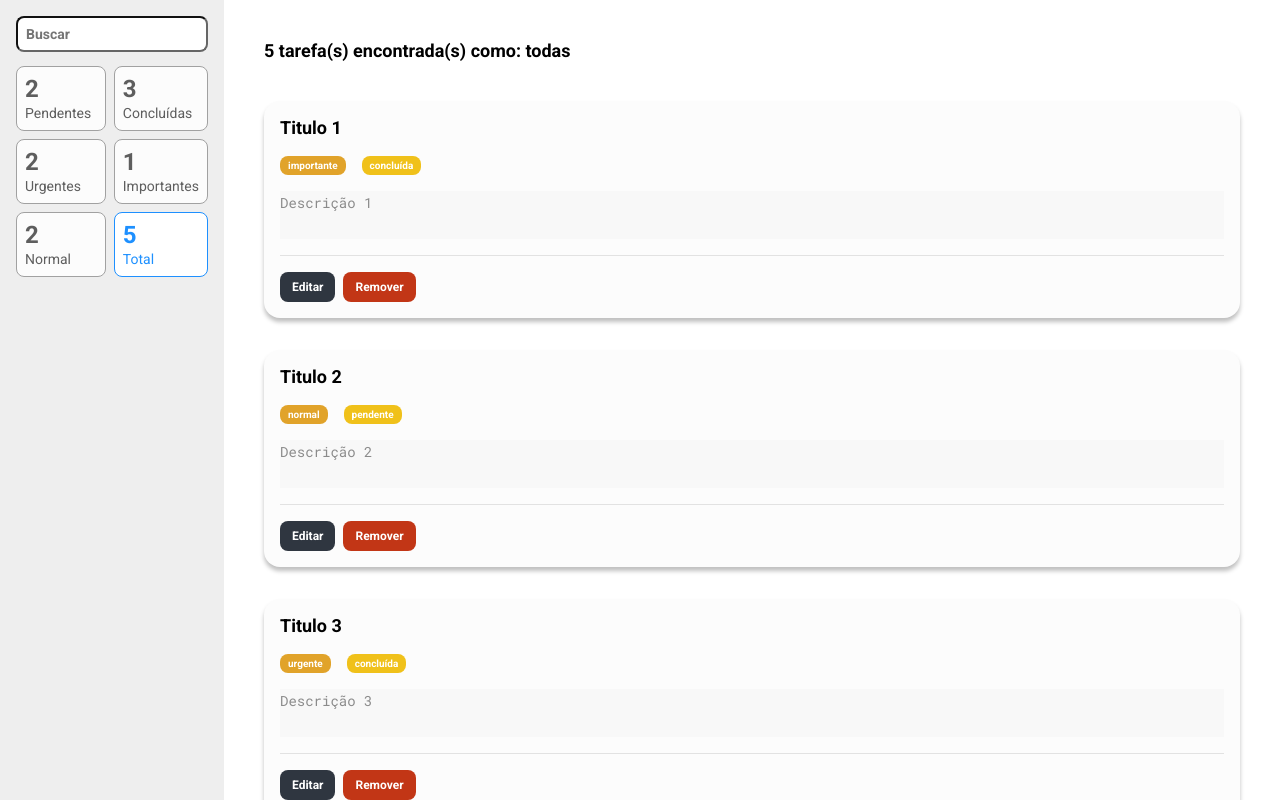
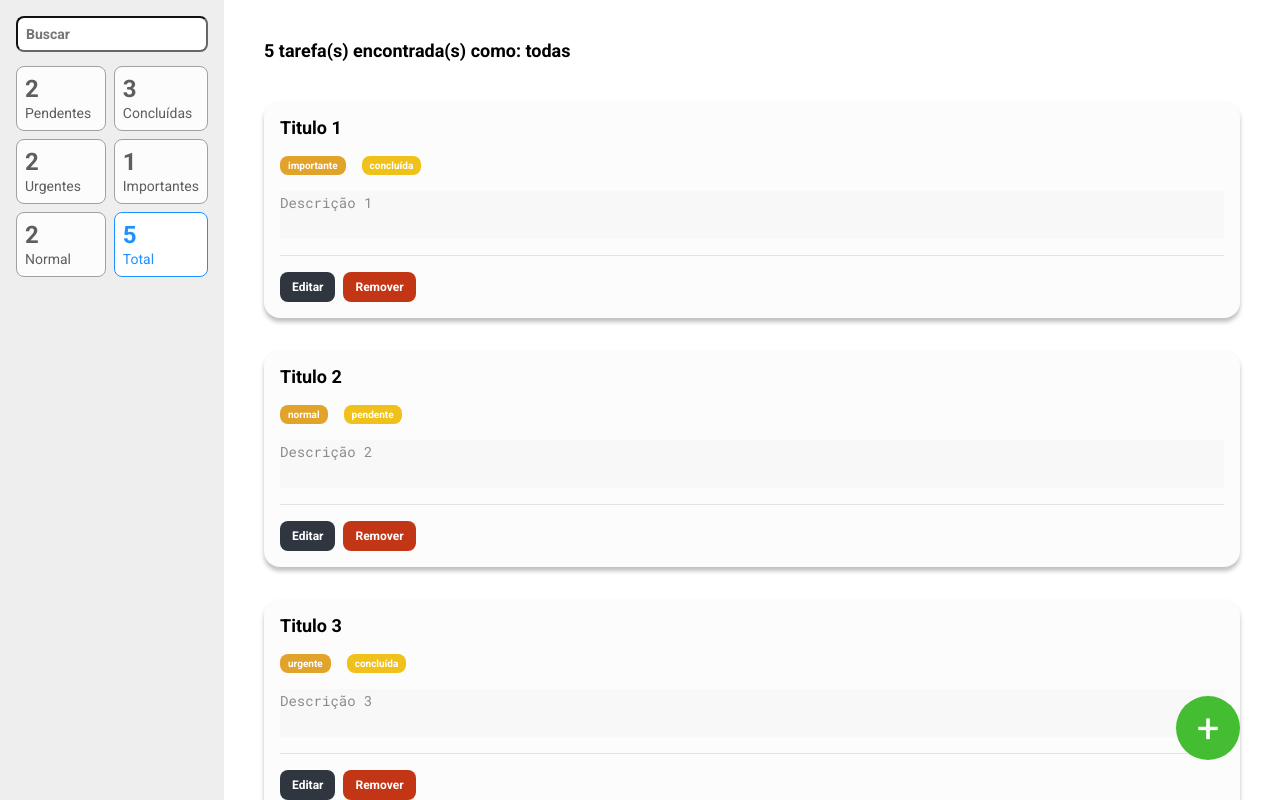
Before and after one commit to dayaneglsantos/Projeto5-EBAC-TodoList, a React (Create React App) app: page / in a window 1280 px wide. Built offline with nearby package versions, Linux system fonts and the light colour scheme.

Commit message:
Navegação entre rotas

```diff
--- /dev/null
+++ b/src/components/BotaoCadastrar/index.tsx
@@ -0,0 +1,5 @@
+import { BotaoAdd } from './styles'
+
+const BotaoAdicionar = () => <BotaoAdd to="/nova">+</BotaoAdd>
+
+export default BotaoAdicionar
--- /dev/null
+++ b/src/components/BotaoCadastrar/styles.ts
@@ -0,0 +1,19 @@
+import { Link } from 'react-router-dom'
+import styled from 'styled-components'
+
+export const BotaoAdd = styled(Link)`
+  height: 64px;
+  width: 64px;
+  position: fixed;
+  bottom: 40px;
+  right: 40px;
+  border-radius: 50%;
+  background-color: #44bd32;
+  display: flex;
+  justify-content: center;
+  align-items: center;
+  cursor: pointer;
+  text-decoration: none;
+  color: #fff;
+  font-size: 40px;
+`
--- /dev/null
+++ b/src/pages/Cadastro/index.tsx
@@ -0,0 +1,3 @@
+const Cadastro = () => <h1>Cadastrar nova tarefa</h1>
+
+export default Cadastro
--- a/src/pages/home/index.tsx
+++ b/src/pages/home/index.tsx
@@ -1,3 +1,4 @@
+import BotaoAdicionar from '../../components/BotaoCadastrar'
 import ListaTarefas from '../../containers/Lista de Tarefas'
 import Aside from '../../containers/aside'
 
@@ -5,6 +6,7 @@
   <>
     <Aside />
     <ListaTarefas />
+    <BotaoAdicionar />
   </>
 )
 
```
Also changed, not shown: src/App.tsx (+3 -4 lines).
